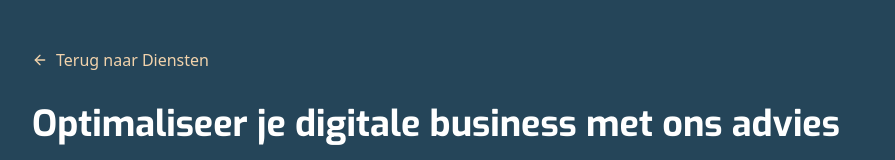
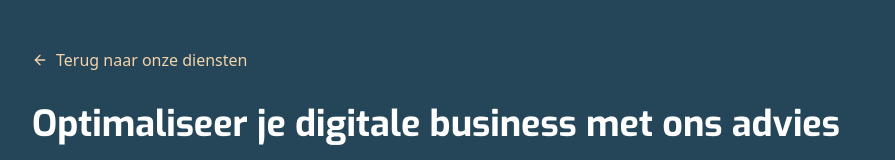
Before and after one commit to deamsf/fdsite, a React (Vite) app: page /consulting-advies in a window 1280 px wide. Shown: the top 160 px of the page, without its empty margins (192-1087 px from the left). Built offline with nearby package versions, Linux system fonts and the light colour scheme; a web font is replaced by a local one.

Commit message:
Update BusinessAudit.tsx

```diff
--- a/src/pages/BusinessAudit.tsx
+++ b/src/pages/BusinessAudit.tsx
@@ -24,7 +24,7 @@ const BusinessAudit = () => {
   return (
     <>
       <SEO
-        title="Consulting & Advies | 3volve - Expert Business Consulting"
+        title="Digitale consulting & advies | 3volve Consulting"
         description="Het digitale landschap kan overweldigend zijn en vol uitdagingen zitten, maar biedt ook volop opportuniteiten. Optimaliseer je business met onze inzichten en strategische ondersteuning."
       />
       <div className="min-h-screen bg-primary py-12">
@@ -34,7 +34,7 @@ const BusinessAudit = () => {
             className="inline-flex items-center gap-2 text-accent hover:text-highlight transition-colors mb-8"
           >
             <ArrowLeft className="w-4 h-4" />
-            <span>Terug naar Diensten</span>
+            <span>Terug naar onze diensten</span>
           </button>
 
           <h1 className="text-4xl font-bold text-white mb-6">Optimaliseer je digitale business met ons advies</h1>
```
